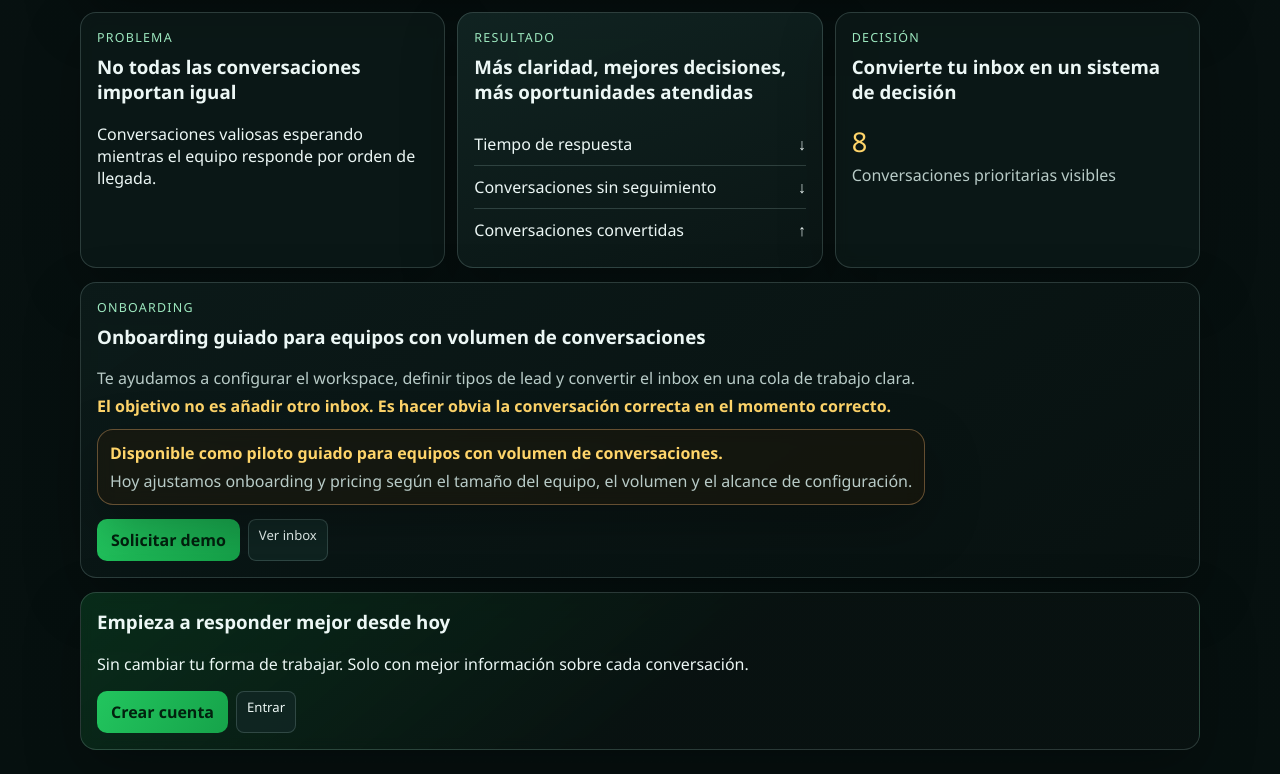
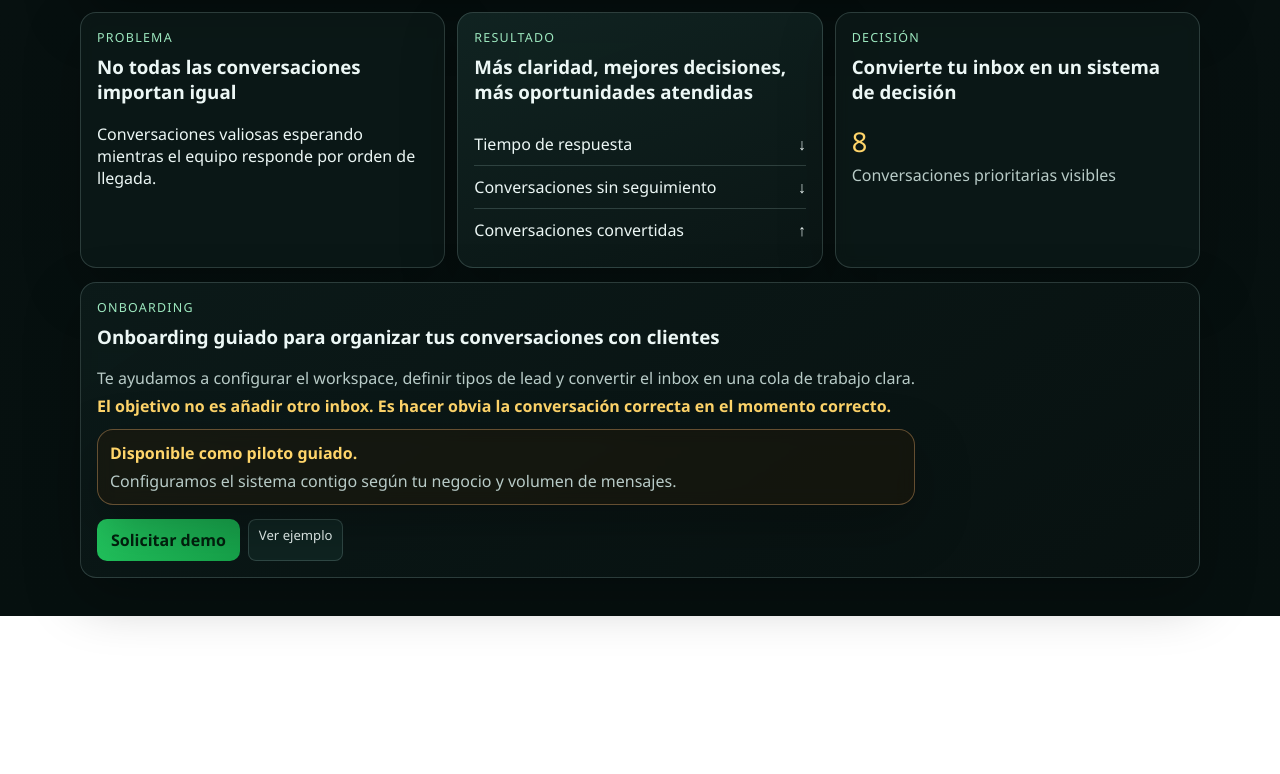
Before and after one commit to iveteamorim/ai-ops-inbox, a Next.js app: page / in a window 1280 px wide. Shown: the part 613-1387 px from the top of the page. After the commit the page ends 1229 px from the top, so only its background shows below. Built offline with nearby package versions, Linux system fonts and the light colour scheme; no server answers.

Commit message:
refactor: align landing copy with guided demo flow

```diff
--- a/src/app/page.tsx
+++ b/src/app/page.tsx
@@ -157,19 +157,6 @@ export default function LandingPage() {
           </Link>
         </div>
       </section>
-
-      <section className="cta card">
-        <h3 style={{ marginTop: 0 }}>{t("landing_cta_title")}</h3>
-        <p>{t("landing_cta_text")}</p>
-        <div className="hero-actions">
-          <Link className="button" href="/signup">
-            {t("cta_create_account")}
-          </Link>
-          <Link className="mini-button" href="/login">
-            {t("cta_signin")}
-          </Link>
-        </div>
-      </section>
     </section>
   );
 }
--- a/src/lib/i18n/dictionaries.ts
+++ b/src/lib/i18n/dictionaries.ts
@@ -74,16 +74,16 @@ export const dictionary = {
     landing_cta_text:
       "Sin cambiar tu forma de trabajar. Solo con mejor información sobre cada conversación.",
     landing_onboarding_eyebrow: "Onboarding",
-    landing_onboarding_title: "Onboarding guiado para equipos con volumen de conversaciones",
+    landing_onboarding_title: "Onboarding guiado para organizar tus conversaciones con clientes",
     landing_onboarding_subtitle:
       "Te ayudamos a configurar el workspace, definir tipos de lead y convertir el inbox en una cola de trabajo clara.",
     landing_onboarding_goal:
       "El objetivo no es añadir otro inbox. Es hacer obvia la conversación correcta en el momento correcto.",
-    landing_onboarding_note_title: "Disponible como piloto guiado para equipos con volumen de conversaciones.",
+    landing_onboarding_note_title: "Disponible como piloto guiado.",
     landing_onboarding_note_text:
-      "Hoy ajustamos onboarding y pricing según el tamaño del equipo, el volumen y el alcance de configuración.",
+      "Configuramos el sistema contigo según tu negocio y volumen de mensajes.",
     landing_onboarding_cta: "Solicitar demo",
-    landing_onboarding_view: "Ver inbox",
+    landing_onboarding_view: "Ver ejemplo",
 
     cta_try_free: "Probar gratis",
     cta_primary_b2b: "Agendar diagnóstico",
@@ -377,16 +377,16 @@ export const dictionary = {
     landing_cta_text:
       "Sem mudar sua forma de trabalhar. Apenas com melhor informação sobre cada conversa.",
     landing_onboarding_eyebrow: "Onboarding",
-    landing_onboarding_title: "Onboarding guiado para equipes com volume de conversas",
+    landing_onboarding_title: "Onboarding guiado para organizar suas conversas com clientes",
     landing_onboarding_subtitle:
       "Ajudamos a configurar o workspace, definir tipos de lead e transformar o inbox em uma fila de trabalho clara.",
     landing_onboarding_goal:
       "O objetivo não é adicionar mais um inbox. É tornar óbvia a conversa certa no momento certo.",
-    landing_onboarding_note_title: "Disponível como piloto guiado para equipes com volume de conversas.",
+    landing_onboarding_note_title: "Disponível como piloto guiado.",
     landing_onboarding_note_text:
-      "Hoje ajustamos onboarding e pricing conforme o tamanho da equipe, o volume e o escopo de configuração.",
+      "Configuramos o sistema com você de acordo com o seu negócio e volume de mensagens.",
     landing_onboarding_cta: "Solicitar demo",
-    landing_onboarding_view: "Ver inbox",
+    landing_onboarding_view: "Ver exemplo",
 
     cta_try_free: "Teste grátis",
     cta_primary_b2b: "Agendar diagnóstico",
@@ -680,16 +680,16 @@ export const dictionary = {
     landing_cta_text:
       "Activate Novua Inbox, prioritize higher-value leads and reduce losses from day one.",
     landing_onboarding_eyebrow: "Onboarding",
-    landing_onboarding_title: "Guided onboarding for teams with inbound volume",
+    landing_onboarding_title: "Guided onboarding to organize your customer conversations",
     landing_onboarding_subtitle:
       "We help teams set up the workspace, define lead types, and turn the inbox into a clear work queue.",
     landing_onboarding_goal:
       "The goal is not to add another inbox. It is to make the right conversation obvious at the right time.",
-    landing_onboarding_note_title: "Available as a guided pilot for teams with inbound volume.",
+    landing_onboarding_note_title: "Available as a guided pilot.",
     landing_onboarding_note_text:
-      "We currently scope onboarding and pricing based on team size, message volume, and setup needs.",
+      "We configure the system with you based on your business and message volume.",
     landing_onboarding_cta: "Request demo",
-    landing_onboarding_view: "View inbox",
+    landing_onboarding_view: "View example",
 
     cta_try_free: "Start free",
     cta_primary_b2b: "Book diagnosis",
```
